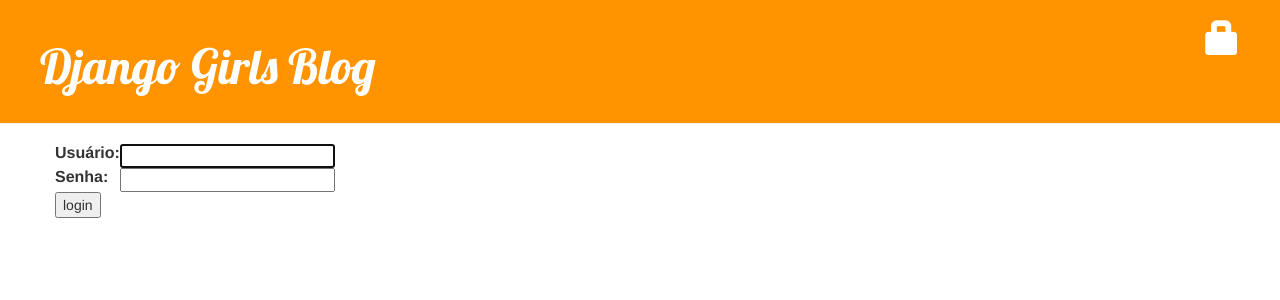
After one commit to troublie/my-first-blog, a Django app: page /accounts/login/ in a window 1280 px wide. The commit adds this page. Shown: the top 300 px of the page. Run offline with Django 3.2, Linux system fonts and the light colour scheme; some libraries are stand-ins or nearby versions.

Commit message:
Homework 2

```diff
--- a/mysite/blog/templates/blog/base.html
+++ b/mysite/blog/templates/blog/base.html
@@ -12,10 +12,14 @@
     {% if user.is_authenticated %}
         <a href="{% url 'post_new' %}" class="top-menu"><span class="glyphicon glyphicon-plus"></span></a>
         <a href="{% url 'post_draft_list' %}" class="top-menu"><span class="glyphicon glyphicon-edit"></span></a>
+        <p class="top-menu">Hello {{ user.username }}
+            <small>(<a href="{% url 'logout' %}">Log out</a>)</small>
+        </p>
+    {% else %}
+        <a href="{% url 'login' %}" class="top-menu"><span class="glyphicon glyphicon-lock"></span></a>
     {% endif %}
     <h1><a href="/">Django Girls Blog</a></h1>
 </div>
-
 <div class="content container">
     <div class="row">
         <div class="col-md-8">
--- /dev/null
+++ b/mysite/blog/templates/registration/login.html
@@ -0,0 +1,24 @@
+{% extends "blog/base.html" %}
+
+{% block content %}
+    {% if form.errors %}
+        <p>Your username and password didn't match. Please try again.</p>
+    {% endif %}
+
+    <form method="post" action="{% url 'login' %}">
+    {% csrf_token %}
+        <table>
+        <tr>
+            <td>{{ form.username.label_tag }}</td>
+            <td>{{ form.username }}</td>
+        </tr>
+        <tr>
+            <td>{{ form.password.label_tag }}</td>
+            <td>{{ form.password }}</td>
+        </tr>
+        </table>
+
+        <input type="submit" value="login" />
+        <input type="hidden" name="next" value="{{ next }}" />
+    </form>
+{% endblock %}
--- a/mysite/blog/views.py
+++ b/mysite/blog/views.py
@@ -4,6 +4,7 @@ from django.utils import timezone
 from django.shortcuts import render, get_object_or_404
 from .forms import PostForm
 from django.shortcuts import redirect
+from django.contrib.auth.decorators import login_required
 
 
 def post_list(request):
@@ -16,6 +17,7 @@ def post_detail(request, pk):
     return render(request, 'blog/post_detail.html', {'post': post})
 
 
+@login_required
 def post_new(request):
     if request.method == "POST":
         form = PostForm(request.POST)
@@ -30,6 +32,7 @@ def post_new(request):
     return render(request, 'blog/post_edit.html', {'form': form})
 
 
+@login_required
 def post_edit(request, pk):
     post = get_object_or_404(Post, pk=pk)
     if request.method == "POST":
@@ -45,17 +48,20 @@ def post_edit(request, pk):
     return render(request, 'blog/post_edit.html', {'form': form})
 
 
+@login_required
 def post_draft_list(request):
     posts = Post.objects.filter(published_date__isnull=True).order_by('created_date')
     return render(request, 'blog/post_draft_list.html', {'posts': posts})
 
 
+@login_required
 def post_publish(request, pk):
     post = get_object_or_404(Post, pk=pk)
     post.publish()
     return redirect('post_detail', pk=pk)
 
 
+@login_required
 def post_remove(request, pk):
     post = get_object_or_404(Post, pk=pk)
     post.delete()
--- a/mysite/mysite/settings.py
+++ b/mysite/mysite/settings.py
@@ -122,3 +122,4 @@ USE_TZ = True
 STATIC_URL = '/static/'
 STATIC_ROOT = os.path.join(BASE_DIR, 'static')
 ALLOWED_HOSTS = ['127.0.0.1', 'troublie.pythonanywhere.com']
+LOGIN_REDIRECT_URL = '/'
--- a/mysite/mysite/urls.py
+++ b/mysite/mysite/urls.py
@@ -1,7 +1,11 @@
 from django.conf.urls import include, url
 from django.contrib import admin
 
+from django.contrib.auth import views
+
 urlpatterns = [
     url(r'^admin/', admin.site.urls),
+    url(r'^accounts/login/$', views.login, name='login'),
+    url(r'^accounts/logout/$', views.logout, name='logout', kwargs={'next_page': '/'}),
     url(r'', include('blog.urls')),
 ]
```
